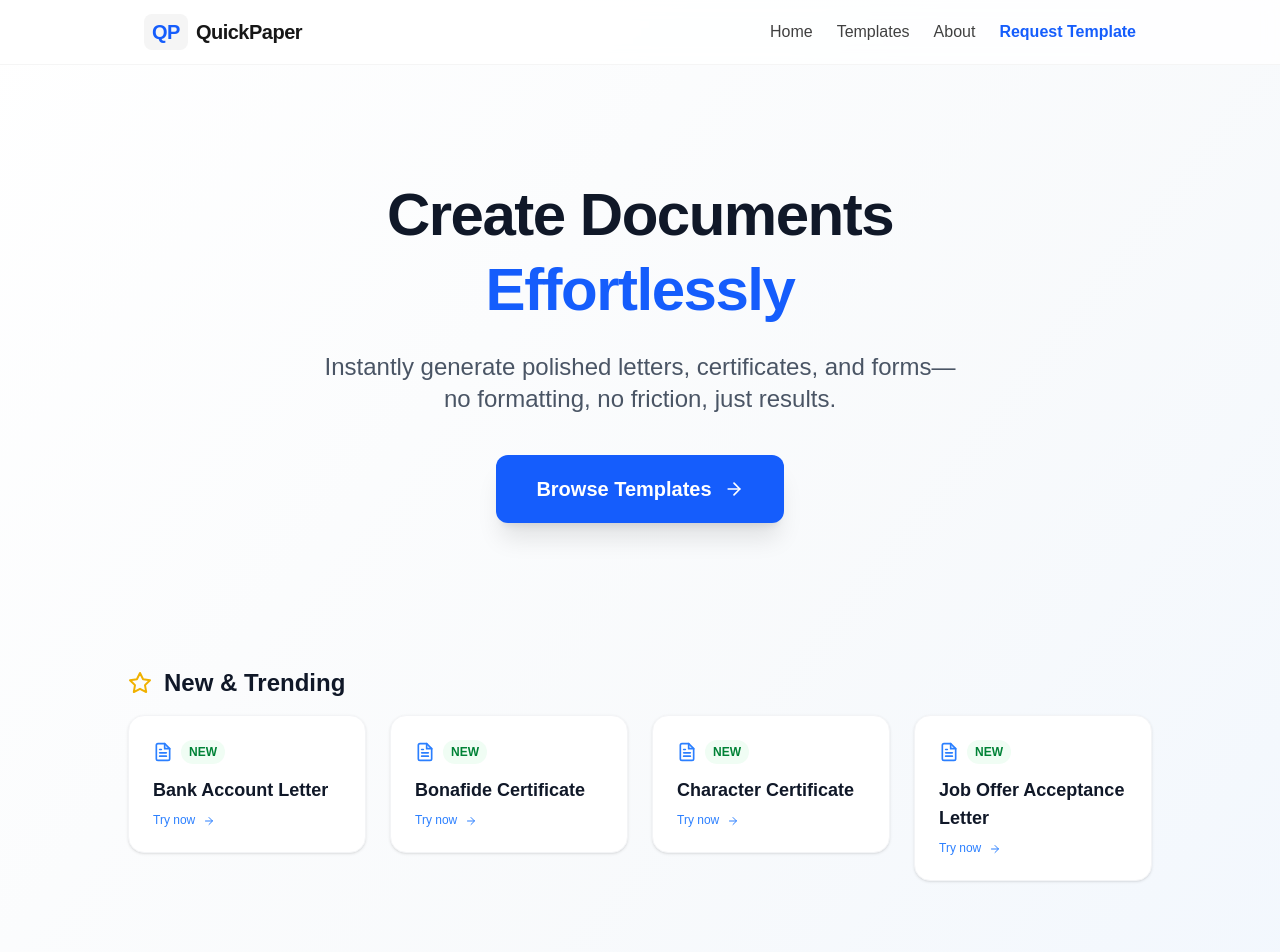
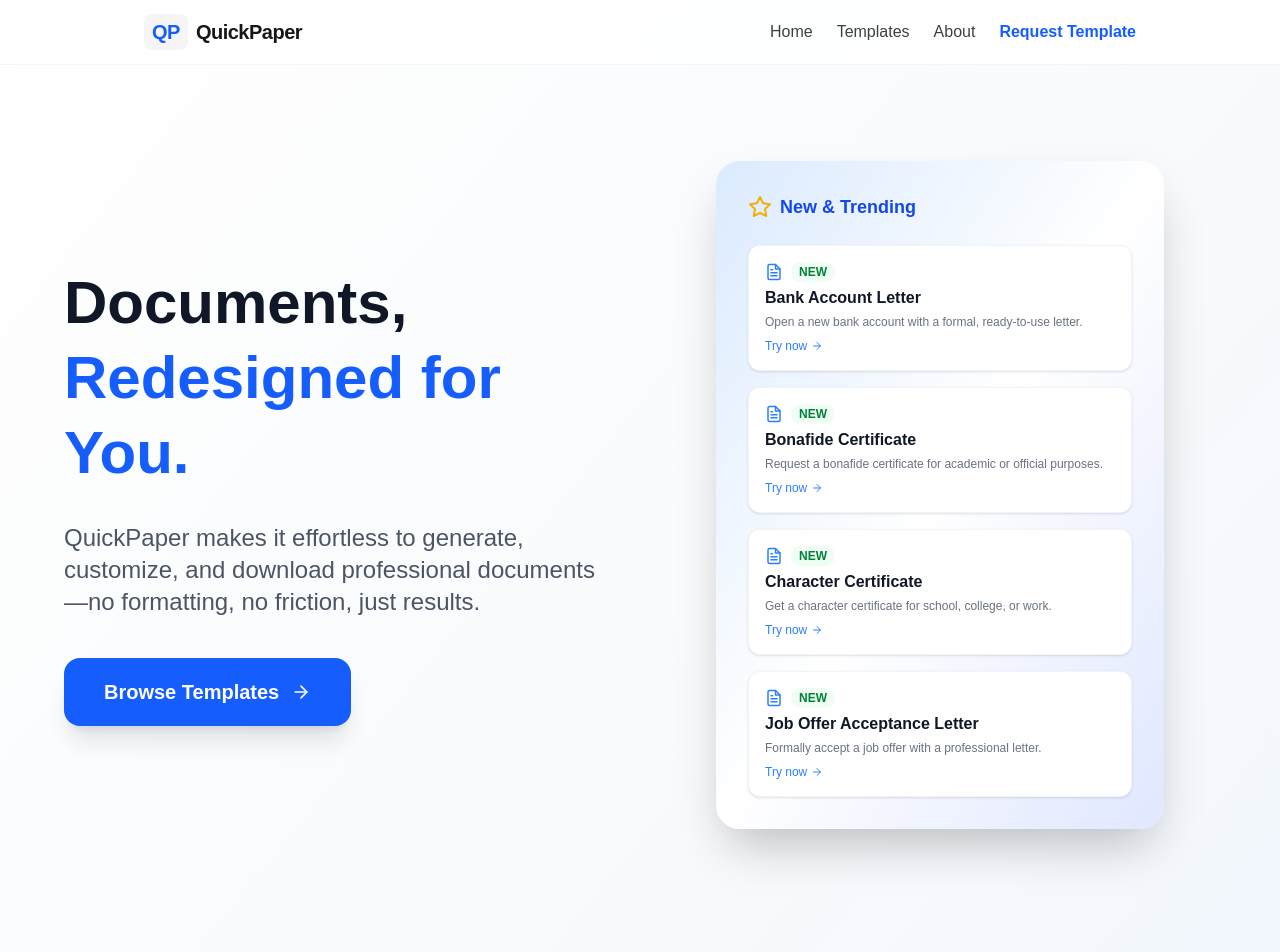
Before and after one commit to aditiappemane/QuickPaper, a Next.js app: page / in a window 1280 px wide. Shown: the top 952 px of the page. Built offline with nearby package versions, Linux system fonts and the light colour scheme.

Commit message:
updating the ui of page.tsx

```diff
--- a/src/app/page.tsx
+++ b/src/app/page.tsx
@@ -17,21 +17,26 @@ const featuredNewTemplates = [
     id: "bank-account-opening",
     title: "Bank Account Letter",
     isNew: true,
+    description: "Open a new bank account with a formal, ready-to-use letter.",
   },
   {
     id: "bonafide-certificate",
     title: "Bonafide Certificate",
     isNew: true,
+    description:
+      "Request a bonafide certificate for academic or official purposes.",
   },
   {
     id: "character-certificate",
     title: "Character Certificate",
     isNew: true,
+    description: "Get a character certificate for school, college, or work.",
   },
   {
     id: "job-offer-acceptance",
     title: "Job Offer Acceptance Letter",
     isNew: true,
+    description: "Formally accept a job offer with a professional letter.",
   },
 ];
 
@@ -39,100 +44,110 @@ export default function HomePage() {
   return (
     <div className="min-h-screen flex flex-col bg-gradient-to-br from-white via-slate-50 to-blue-50">
       <Header />
-      <main className="flex-1 flex flex-col items-center px-4">
+      <main className="flex-1 w-full flex flex-col items-center px-4">
         <motion.section
-          initial={{ opacity: 0, filter: "blur(18px)" }}
+          initial={{ opacity: 0, filter: "blur(16px)" }}
           animate={{ opacity: 1, filter: "blur(0px)" }}
           transition={{ duration: 0.85, ease: "easeOut" }}
-          className="w-full max-w-3xl text-center py-28"
+          className="w-full max-w-6xl flex flex-col md:flex-row items-center justify-between gap-12 pt-24 pb-20"
         >
+          <div className="flex-1 text-left">
             <motion.h1
-            initial={{ opacity: 0, filter: "blur(12px)" }}
-            animate={{ opacity: 1, filter: "blur(0px)" }}
-            transition={{ duration: 0.75, delay: 0.1, ease: "easeOut" }}
-            className="text-6xl font-extrabold text-gray-900 mb-6 tracking-tight leading-tight"
+              initial={{ opacity: 0, y: 20, filter: "blur(8px)" }}
+              animate={{ opacity: 1, y: 0, filter: "blur(0px)" }}
+              transition={{ duration: 0.7, delay: 0.1, ease: "easeOut" }}
+              className="text-5xl md:text-6xl font-extrabold text-gray-900 mb-8 leading-tight"
             >
-            Create Documents <span className="text-blue-600">Effortlessly</span>
+              <span className="block">Documents,</span>
+              <span className="block text-blue-600">Redesigned for You.</span>
             </motion.h1>
             <motion.p
-            initial={{ opacity: 0, filter: "blur(10px)" }}
-            animate={{ opacity: 1, filter: "blur(0px)" }}
-            transition={{ duration: 0.75, delay: 0.2, ease: "easeOut" }}
-            className="text-2xl text-gray-600 mb-10 font-light"
+              initial={{ opacity: 0, y: 20, filter: "blur(8px)" }}
+              animate={{ opacity: 1, y: 0, filter: "blur(0px)" }}
+              transition={{ duration: 0.7, delay: 0.18, ease: "easeOut" }}
+              className="text-xl md:text-2xl text-gray-600 mb-10 font-light"
             >
-            Instantly generate polished letters, certificates, and forms—
-            <br className="hidden md:block" />
-            no formatting, no friction, just results.
+              QuickPaper makes it effortless to generate, customize, and
+              download professional documents—no formatting, no friction, just
+              results.
             </motion.p>
             <motion.div
-            initial={{ opacity: 0, filter: "blur(6px)" }}
-            animate={{ opacity: 1, filter: "blur(0px)" }}
-            transition={{ duration: 0.7, delay: 0.3, ease: "easeOut" }}
+              initial={{ opacity: 0, y: 10, filter: "blur(4px)" }}
+              animate={{ opacity: 1, y: 0, filter: "blur(0px)" }}
+              transition={{ duration: 0.6, delay: 0.23, ease: "easeOut" }}
             >
               <Link
                 href="/templates"
-              className="inline-flex items-center justify-center px-10 py-5 bg-blue-600 text-white font-semibold rounded-xl text-xl shadow-xl hover:bg-blue-700 transition-all group"
+                className="inline-flex items-center px-10 py-5 bg-blue-600 text-white font-semibold rounded-2xl text-xl shadow-xl hover:bg-blue-700 transition-all group"
               >
                 <span>Browse Templates</span>
                 <FiArrowRight className="ml-3 group-hover:translate-x-1 transition-transform" />
               </Link>
             </motion.div>
-        </motion.section>
-
-        <motion.section
-          initial={{ opacity: 0, filter: "blur(14px)" }}
-          animate={{ opacity: 1, filter: "blur(0px)" }}
-          transition={{ duration: 0.7, delay: 0.2, ease: "easeOut" }}
-          className="w-full max-w-5xl mx-auto mt-8 mb-20"
+          </div>
+          <motion.div
+            initial={{ opacity: 0, x: 40, filter: "blur(12px)" }}
+            animate={{ opacity: 1, x: 0, filter: "blur(0px)" }}
+            transition={{ duration: 0.8, delay: 0.18, ease: "easeOut" }}
+            className="flex-1 flex justify-center"
           >
-          <div className="flex items-center gap-3 mb-4">
+            <div className="w-full max-w-md bg-gradient-to-br from-blue-100 via-white to-indigo-100 rounded-3xl shadow-2xl p-8 flex flex-col gap-4">
+              <div className="flex items-center gap-2 mb-2">
                 <FiStar className="text-yellow-500 text-2xl" />
-            <h2 className="text-2xl font-bold text-gray-900">New & Trending</h2>
+                <span className="text-lg font-semibold text-blue-700">
+                  New & Trending
+                </span>
               </div>
-          <div className="grid grid-cols-1 sm:grid-cols-2 md:grid-cols-4 gap-6">
+              <div className="grid grid-cols-1 gap-4">
                 {featuredNewTemplates.map((t, i) => (
                   <motion.div
                     key={t.id}
-                initial={{ opacity: 0, filter: "blur(8px)" }}
-                animate={{ opacity: 1, filter: "blur(0px)" }}
+                    initial={{ opacity: 0, x: 24, filter: "blur(6px)" }}
+                    animate={{ opacity: 1, x: 0, filter: "blur(0px)" }}
                     transition={{
-                  duration: 0.7,
-                  delay: 0.25 + i * 0.08,
+                      duration: 0.6,
+                      delay: 0.25 + i * 0.07,
                       ease: "easeOut",
                     }}
                   >
                     <Link
                       href={`/templates/${t.id}`}
-                  className="group bg-white border border-gray-100 rounded-2xl shadow hover:shadow-lg p-6 flex flex-col items-start transition-all relative"
+                      className="block bg-white border border-gray-100 rounded-xl shadow hover:shadow-lg p-4 transition-all group"
                     >
-                  <div className="flex items-center gap-2 mb-3">
-                    <FiFileText className="text-blue-500 text-xl" />
-                    <span className="bg-green-50 text-green-700 text-xs font-semibold px-2 py-1 rounded-full">
+                      <div className="flex items-center gap-2 mb-1">
+                        <FiFileText className="text-blue-500 text-lg" />
+                        <span className="bg-green-50 text-green-700 text-xs font-semibold px-2 py-0.5 rounded-full">
                           NEW
                         </span>
                       </div>
-                  <h3 className="text-lg font-semibold text-gray-900 group-hover:text-blue-600 transition">
+                      <div className="font-semibold text-gray-900 group-hover:text-blue-600 transition">
                         {t.title}
-                  </h3>
-                  <span className="text-blue-500 text-xs mt-2 group-hover:underline">
-                    Try now <FiArrowRight className="inline ml-1" />
+                      </div>
+                      <div className="text-gray-500 text-xs mt-1">
+                        {t.description}
+                      </div>
+                      <span className="text-blue-500 text-xs mt-2 group-hover:underline flex items-center gap-1">
+                        Try now <FiArrowRight className="inline" />
                       </span>
                     </Link>
                   </motion.div>
                 ))}
               </div>
+            </div>
+          </motion.div>
         </motion.section>
 
         <motion.section
-          initial={{ opacity: 0, filter: "blur(14px)" }}
-          animate={{ opacity: 1, filter: "blur(0px)" }}
-          transition={{ duration: 0.7, delay: 0.3, ease: "easeOut" }}
-          className="w-full max-w-5xl grid md:grid-cols-3 gap-8 mb-24"
-        >
-          <motion.div
           initial={{ opacity: 0, filter: "blur(10px)" }}
           animate={{ opacity: 1, filter: "blur(0px)" }}
-            transition={{ duration: 0.7, delay: 0.35, ease: "easeOut" }}
+          transition={{ duration: 0.7, delay: 0.25, ease: "easeOut" }}
+          className="w-full max-w-6xl mx-auto py-12"
+        >
+          <div className="grid md:grid-cols-3 gap-8">
+            <motion.div
+              initial={{ opacity: 0, y: 20, filter: "blur(8px)" }}
+              animate={{ opacity: 1, y: 0, filter: "blur(0px)" }}
+              transition={{ duration: 0.6, delay: 0.35, ease: "easeOut" }}
               className="bg-white rounded-2xl shadow border border-gray-100 p-8 flex flex-col items-center text-center hover:shadow-lg transition-all"
             >
               <FiLayers className="text-blue-500 text-4xl mb-4" />
@@ -145,9 +160,9 @@ export default function HomePage() {
               </p>
             </motion.div>
             <motion.div
-            initial={{ opacity: 0, filter: "blur(10px)" }}
-            animate={{ opacity: 1, filter: "blur(0px)" }}
-            transition={{ duration: 0.7, delay: 0.38, ease: "easeOut" }}
+              initial={{ opacity: 0, y: 20, filter: "blur(8px)" }}
+              animate={{ opacity: 1, y: 0, filter: "blur(0px)" }}
+              transition={{ duration: 0.6, delay: 0.4, ease: "easeOut" }}
               className="bg-white rounded-2xl shadow border border-gray-100 p-8 flex flex-col items-center text-center hover:shadow-lg transition-all"
             >
               <FiCheckCircle className="text-green-500 text-4xl mb-4" />
@@ -160,9 +175,9 @@ export default function HomePage() {
               </p>
             </motion.div>
             <motion.div
-            initial={{ opacity: 0, filter: "blur(10px)" }}
-            animate={{ opacity: 1, filter: "blur(0px)" }}
-            transition={{ duration: 0.7, delay: 0.41, ease: "easeOut" }}
+              initial={{ opacity: 0, y: 20, filter: "blur(8px)" }}
+              animate={{ opacity: 1, y: 0, filter: "blur(0px)" }}
+              transition={{ duration: 0.6, delay: 0.45, ease: "easeOut" }}
               className="bg-white rounded-2xl shadow border border-gray-100 p-8 flex flex-col items-center text-center hover:shadow-lg transition-all"
             >
               <FiSearch className="text-purple-500 text-4xl mb-4" />
@@ -170,16 +185,17 @@ export default function HomePage() {
                 Lightning Search
               </h3>
               <p className="text-gray-500 text-base">
-              Instantly find what you need with blazing fast search and category
-              filters.
+                Instantly find what you need with blazing fast search and
+                category filters.
               </p>
             </motion.div>
+          </div>
         </motion.section>
 
         <motion.section
-          initial={{ opacity: 0, filter: "blur(8px)" }}
+          initial={{ opacity: 0, filter: "blur(6px)" }}
           animate={{ opacity: 1, filter: "blur(0px)" }}
-          transition={{ duration: 0.7, delay: 0.5, ease: "easeOut" }}
+          transition={{ duration: 0.7, delay: 0.6, ease: "easeOut" }}
           className="w-full max-w-2xl text-center mb-16"
         >
           <div className="inline-flex items-center px-4 py-2 bg-green-50 text-green-700 rounded-full text-sm font-medium mb-4">
```
Lines whose indentation alone changed are shown as unchanged.
